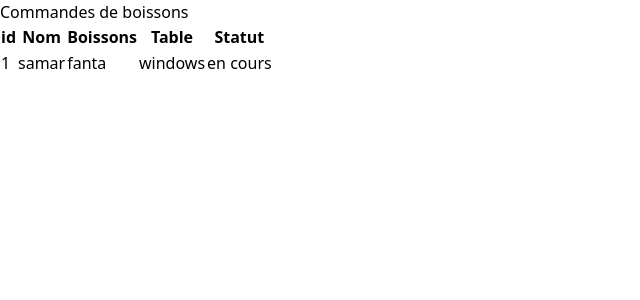
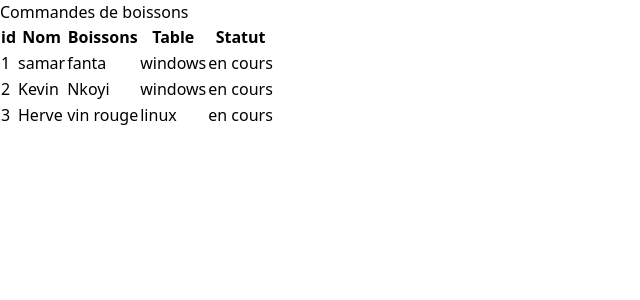
Before and after one commit to samar-mamba/gestion-boisson, a React (Vite) app: page /admin in a window 1280 px wide. Shown: the top 300 px of the page, without its empty margins (0-640 px from the left). Built offline with nearby package versions, Linux system fonts and the light colour scheme.

Commit message:
refactor

```diff
--- a/src/Data/data.json
+++ b/src/Data/data.json
@@ -18,6 +18,20 @@
             "boisson":"fanta",
             "table":"windows",
             "statut":"en cours"
+        },
+        {
+            "id":2,
+            "nom":"Kevin",
+            "boisson":"Nkoyi",
+            "table":"windows",
+            "statut":"en cours"
+        },
+        {
+            "id":3,
+            "nom":"Herve",
+            "boisson":"vin rouge",
+            "table":"linux",
+            "statut":"en cours"
         }
 
     ],
--- a/src/admin.jsx
+++ b/src/admin.jsx
@@ -7,21 +7,31 @@ import { useState, useEffect} from "react";
 
 function Admin(){
 
-  const [commande, setCommande] = useState([]);
+  // const [commande, setCommande] = useState([]);
 
-  async function getCommande () {
-    try {
-      const response = await axios.get("src/Data/data.json");
-      console.log(response.data);
-      setCommande(response.data);
-      return response
-    } catch (error) {
-      return error
-    }
-  }
+  // async function getCommande () {
+  //   try {
+  //     const response = await axios.get("src/Data/data.json");
+  //     console.log(response.data);
+  //     setCommande(response.data);
+  //     return response
+  //   } catch (error) {
+  //     return error
+  //   }
+  // }
 
-  getCommande();
-
+  // getCommande();
+//  approche differente d'appel de données
+const [commande, setCommande]= useState([]);
+    useEffect(() => {
+        axios.get("src/Data/data.json")
+        .then(response => {
+           setCommande(response.data)
+        })
+        .catch(error => {
+           console.error("Erreur lors de la récupération des house:" ,error)
+        });
+}, [])
 
 
 
```
